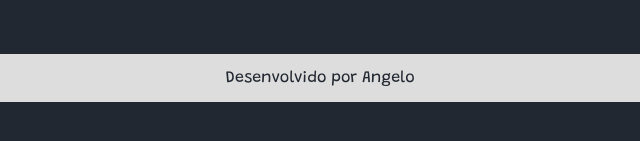
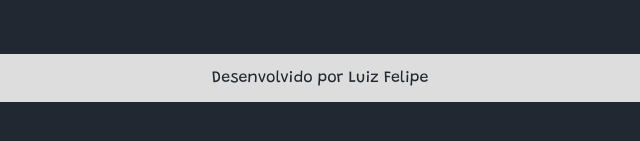
Before and after one commit to angeloruth/J3turmaMB-ANGELO, a plain HTML site: page index.html in a window 1280 px wide. Shown: the part 137-278 px from the top of the page, 320-960 px from the left. Drawn offline with Linux system fonts and the light colour scheme; no server answers.

Commit message:
Update index.html

```diff
--- a/index.html
+++ b/index.html
@@ -32,7 +32,7 @@
         </section>
     </main>
     <footer>
-        <p>Desenvolvido por Angelo</p>
+        <p>Desenvolvido por Luiz Felipe</p>
     </footer>
 <script type="module" src="graficos/informacoesGlobais.js"></script>
 </body>
```
